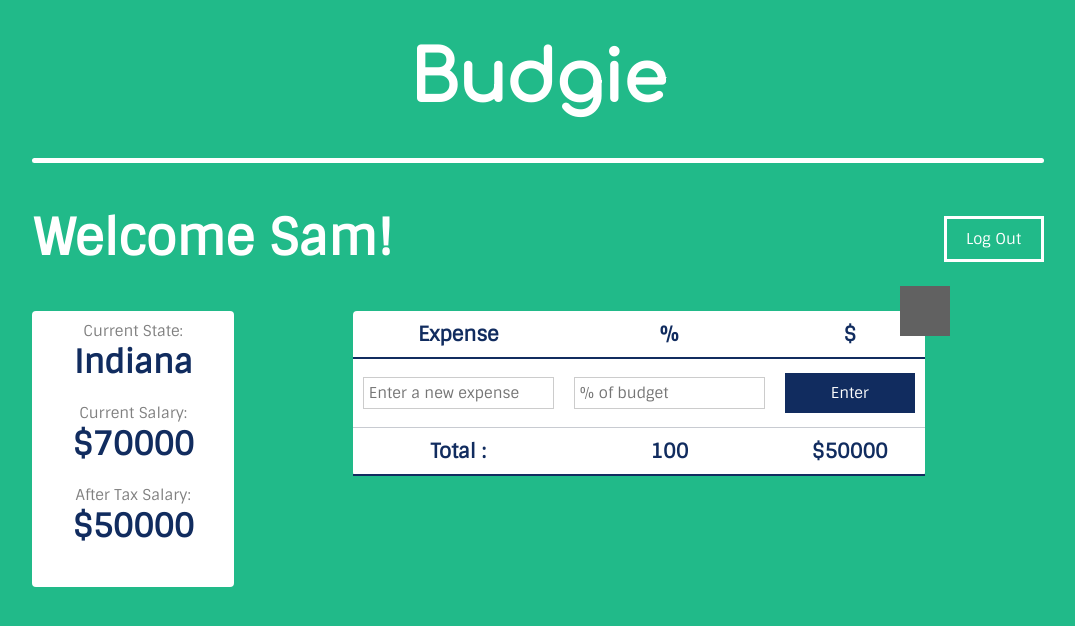
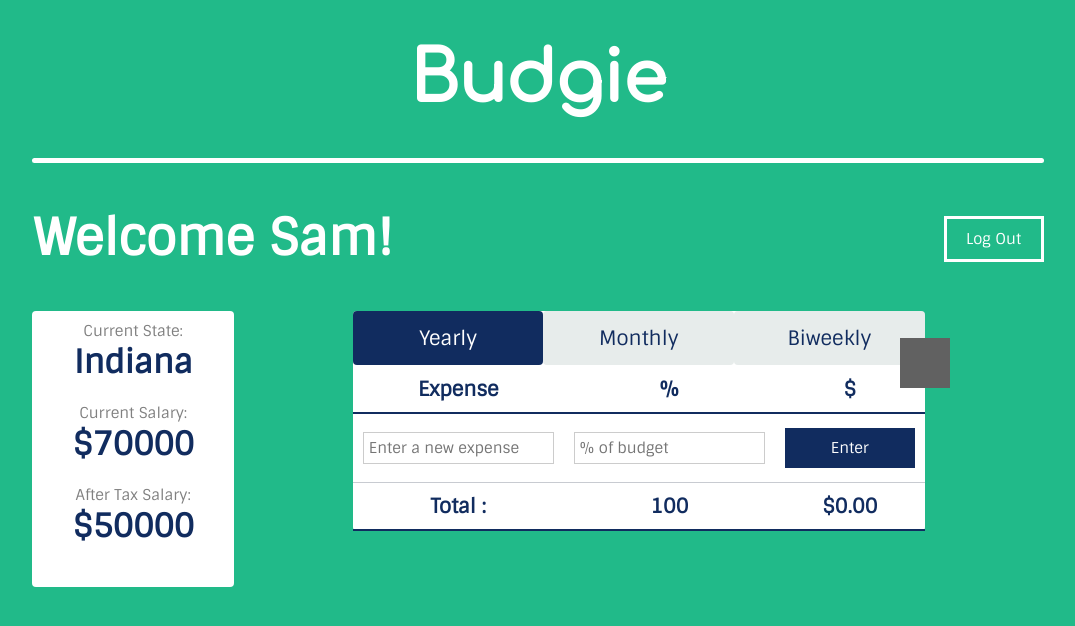
Before and after one commit to marinzam/Budgie, a PHP site: page /Main.html in a window 1280 px wide. Shown: the top 626 px of the page, without its empty margins (102-1177 px from the left). Run offline with PHP 8.4, Linux system fonts and the light colour scheme; some libraries are stand-ins or nearby versions; grey boxes are pictures that could not be loaded.

Commit message:
added monthly and biweekly breakdown

```diff
--- a/Main.css
+++ b/Main.css
@@ -176,7 +176,7 @@ button#edit_table{
   padding: 0;
   font-size: 30px;
   position: absolute;
-  margin-top: -25px;
+  margin-top: 27px;
   margin-left: -25px;
 }
 
@@ -192,7 +192,7 @@ button#save_table{
   padding: 0;
   font-size: 30px;
   position: absolute;
-  margin-top: -25px;
+  margin-top: 27px;
   margin-left: -25px;
 }
 
@@ -216,9 +216,43 @@ p > var{
 
 }
 
+.form{
+  background: white;
+  max-width: 650px;
+  margin: auto;
+  border-radius: 4px;
+  position: relative;
+  display: inline-block;
+}
+
+.options{
+  position: absolute;
+  top: -8px;
+  left: 0;
+  width: 100%;
+}
+
+.tablink {
+  display: block;
+  border-radius: 4px;
+  background: rgba(160, 179, 176, 0.25);
+  color: #112C5F;
+  font-size: 20px;
+  float: left;
+  width: 33.33%;
+  text-align: center;
+  cursor: pointer;
+  outline: none;
+}
+
+.tablink:hover {
+    background-color: #bfbfbf;
+}
+
 #spending_table{
   background-color: white;
   margin: auto;
+  top: 55px;
   border-radius: 4px;
   position: relative;
   display: inline-block;
--- a/Main.html
+++ b/Main.html
@@ -90,6 +90,12 @@
 			<!--<button id='edit_user_info' onclick = 'edit_user_info()'>Edit</button>-->
 			<!--<button id='save_user_info' onclick = 'save_user_info()'>Save</button>-->
 		</div>
+		<div class = 'form'>
+			<div class = "options">
+					<button class = "tablink" onclick = "openOption('Y', this, '#112C5F')" id = "defaultOpen">Yearly</button>
+					<button class = "tablink" onclick = "openOption('M', this, '#112C5F')">Monthly</button>
+					<button class = "tablink" onclick = "openOption('B', this, '#112C5F')">Biweekly</button>
+			</div>
 			<table id='spending_table'>
 				<tr id = 'headers'>
 				    <th>Expense</th>
@@ -109,6 +115,7 @@
 					</tr>
 				</tfoot>
 			</table>
+		</div>
 		<button id = 'edit_table' onclick = 'edit_table_func()'><img src="https://image.flaticon.com/icons/png/512/52/52951.png" width='50px' height="50px"></button>
 		<button id = 'save_table' onclick = 'save_table_func()'><img src="https://png.icons8.com/?id=11695&size=280" width='50px' height="50px"></button>
 		<div id='snackbar-main'></div>
@@ -130,6 +137,8 @@
 		var table = document.getElementById('spending_table');
 		var tperc = document.getElementById('total_percent');
 
+		var tmp = [];
+
     	/*initially hide save table button and save user button*/
     	save_table.style.display = 'none';
 		//save_user.style.display = 'none';
@@ -149,7 +158,6 @@
 
 		function calc_total_p(){
 			var sum_percentages = document.getElementsByClassName('percent_cell');
-			var labels = document.getElementsByClassName('expense_cell');
 			var sum = 0;
 			for(j = 0; j < sum_percentages.length; j++){
 				sum = sum + parseInt(sum_percentages[j].innerHTML);
@@ -180,7 +188,12 @@
 
 		function calc_total_d(){
 			var tsal = document.getElementById('total_salary');
-			tsal.innerHTML = '$'+after_tax_salary*parseInt(tperc.innerHTML)/100;
+			var sum_d = document.getElementsByClassName('dollar_cell');
+			var sum = 0;
+			for(j = 0; j < sum_d.length; j++){
+				sum = sum + parseFloat(sum_d[j].innerHTML.replace(/\$/g, ''));
+			}
+			tsal.innerHTML = '$'+parseFloat(sum).toFixed(2);
 
 		}
 
@@ -264,12 +277,19 @@
 			var expense_entries = document.getElementsByClassName('expense_cell');
 			var percent_entries = document.getElementsByClassName('percent_cell');
 			var dollar_entries = document.getElementsByClassName('dollar_cell');
+			var tabs = document.getElementsByClassName('tablink');
+			var k;
+			for (k = 0; k < tabs.length; k++){
+				tabs[k].disabled = true;
+			}
+			tmp = [];
 			var i;
 			for (i = 0; i < expense_entries.length; i++){
 				expense_entries[i].contentEditable = 'true';
 				percent_entries[i].contentEditable = 'true';
 				expense_entries[i].style.fontStyle = 'italic';
 				percent_entries[i].style.fontStyle = 'italic';
+				tmp[i] = dollar_entries[i].innerHTML.replace(/\$/g, '');
 				dollar_entries[i].innerHTML = '';
 
 				var delete_button = document.createElement('button');
@@ -288,13 +308,19 @@
 			var expense_entries = document.getElementsByClassName('expense_cell');
 			var percent_entries = document.getElementsByClassName('percent_cell');
 			var dollar_entries = document.getElementsByClassName('dollar_cell');
+			var tabs = document.getElementsByClassName('tablink');
+			var k;
+			for (k = 0; k < tabs.length; k++){
+				tabs[k].disabled = false;
+			}
 			var i;
 			for (i = 0; i < expense_entries.length; i++){
 				expense_entries[i].contentEditable = 'false';
 				percent_entries[i].contentEditable = 'false';
 				expense_entries[i].style.fontStyle = 'normal';
 				percent_entries[i].style.fontStyle = 'normal';
-				dollar_entries[i].innerHTML = '$'+ after_tax_salary*percent_entries[i].innerHTML/100;
+				//dollar_entries[i].innerHTML = '$'+ Math.round(after_tax_salary*percent_entries[i].innerHTML/100 * 100)/100;
+				dollar_entries[i].innerHTML = '$' + tmp[i];
 
 				dollar_entries[i].removeChild(dollar_entries[i].childNodes[1]);
 			}
@@ -341,7 +367,7 @@
 			row_cell_p.innerHTML = parseInt(p, 10);
 			row_cell_p.className = 'percent_cell';
 			var row_cell_d = document.createElement("td");
-			row_cell_d.innerHTML = '$'+after_tax_salary*parseInt(p)/100;
+			row_cell_d.innerHTML = '$'+(after_tax_salary*parseFloat(p)/100).toFixed(2);
 			row_cell_d.className = 'dollar_cell';
 			var bottom_row = document.getElementById('add_row');
 			new_row.append(row_cell_e);
@@ -363,10 +389,70 @@
 		function remove_row(r){
 			var i = r.parentNode.parentNode.rowIndex;
 			document.getElementById('spending_table').deleteRow(i);
+			tmp.splice((i-1),1);
 
 			calc_total_p();
+
+			var tsal = document.getElementById('total_salary');
+			//var sum_d = document.getElementsByClassName('dollar_cell');
+			var sum = 0;
+			for(j = 0; j < tmp.length; j++){
+				if(tmp[j] == null){
+					sum = sum + 0;
+				}
+				else{
+					sum = sum + parseFloat(tmp[j]);
+				}
+			}
+			tsal.innerHTML = '$'+ sum.toFixed(2);
+		}
+
+		function openOption(optionName, elmnt, color) {
+	    // Hide all elements with class="tabcontent" by default */
+	    var i, tablinks, p_cells, d_cells;
+
+	    d_cells = document.getElementsByClassName('dollar_cell');
+	    p_cells = document.getElementsByClassName('percent_cell');
+
+	    // Remove the background color of all tablinks/buttons
+	    tablinks = document.getElementsByClassName("tablink");
+	    for (i = 0; i < tablinks.length; i++) {
+	        tablinks[i].style.backgroundColor = '';
+	        tablinks[i].style.color = "";
+	    }
+
+	    // Show the specific tab content
+	    if(optionName == 'Y'){
+	    	for(i = 0; i < d_cells.length; i++){
+	    		d_cells[i].innerHTML = '$'+(after_tax_salary*parseFloat(p_cells[i].innerHTML)/100).toFixed(2);
+	    	}
+
+	    	calc_total_d();
+
+	    }
+	    else if(optionName == 'M'){
+	    	for(i = 0; i < d_cells.length; i++){
+	    		d_cells[i].innerHTML = '$'+((after_tax_salary*parseFloat(p_cells[i].innerHTML)/100)/12).toFixed(2);
+	    	}
+
+	    	calc_total_d();
+
+	    }
+	    else{
+	    	for(i = 0; i < d_cells.length; i++){
+	    		d_cells[i].innerHTML = '$'+((after_tax_salary*parseFloat(p_cells[i].innerHTML)/100)/24).toFixed(2);
+	    	}
+
 	    	calc_total_d();
 	    }
+
+	    elmnt.style.backgroundColor = color;
+	    elmnt.style.color = 'white';
+
+		}
+
+		// Get the element with id="defaultOpen" and click on it
+		document.getElementById("defaultOpen").click();
 	</script>
 </body>
 </html>
```
Also changed, not shown: 1 other file. Lines whose indentation alone changed are shown as unchanged.
